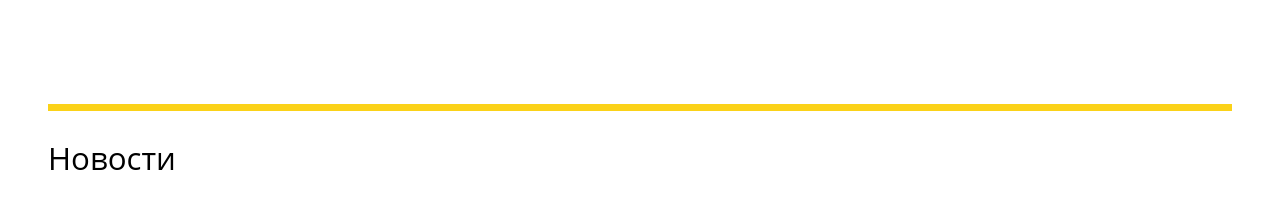
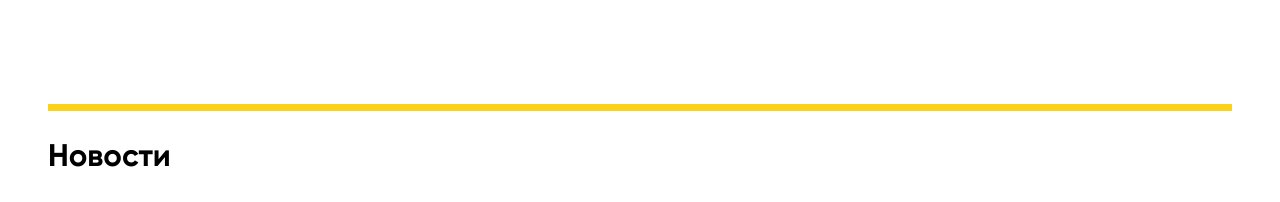
Before and after one commit to shakurovoleg42/eni, a Next.js app: page / in a window 1280 px wide. Shown: the part 3100-3302 px from the top of the page. Built offline with nearby package versions, Linux system fonts and the light colour scheme.

Commit message:
delete pagination slider

```diff
--- a/components/blocks/home/catalog/index.tsx
+++ b/components/blocks/home/catalog/index.tsx
@@ -82,7 +82,6 @@ function Catalog() {
                   alt="Popular Product 1"
                   className="max-w-[277px] max-h-[288px] p-11 border border-[#D4D4D4]"
                 />
-
                 <div className="flex flex-row items-center gap-4">
                   <span className="font-gilroy-bold">15 200,00 ₽</span>
                   <span className="p-2 border border-[#D4D4D4]">20л</span>
@@ -99,7 +98,6 @@ function Catalog() {
                   alt="Popular Product 1"
                   className="max-w-[277px] max-h-[288px] p-11 border border-[#D4D4D4]"
                 />
-
                 <div className="flex flex-row items-center gap-4">
                   <span className="font-gilroy-bold">15 200,00 ₽</span>
                   <span className="p-2 border border-[#D4D4D4]">20л</span>
@@ -116,7 +114,6 @@ function Catalog() {
                   alt="Popular Product 1"
                   className="max-w-[277px] max-h-[288px] p-11 border border-[#D4D4D4]"
                 />
-
                 <div className="flex flex-row items-center gap-4">
                   <span className="font-gilroy-bold">15 200,00 ₽</span>
                   <span className="p-2 border border-[#D4D4D4]">20л</span>
@@ -133,7 +130,6 @@ function Catalog() {
                   alt="Popular Product 1"
                   className="max-w-[277px] max-h-[288px] p-11 border border-[#D4D4D4]"
                 />
-
                 <div className="flex flex-row items-center gap-4">
                   <span className="font-gilroy-bold">15 200,00 ₽</span>
                   <span className="p-2 border border-[#D4D4D4]">20л</span>
@@ -150,7 +146,6 @@ function Catalog() {
                   alt="Popular Product 1"
                   className="max-w-[277px] max-h-[288px] p-11 border border-[#D4D4D4]"
                 />
-
                 <div className="flex flex-row items-center gap-4">
                   <span className="font-gilroy-bold">15 200,00 ₽</span>
                   <span className="p-2 border border-[#D4D4D4]">20л</span>
@@ -167,7 +162,6 @@ function Catalog() {
                   alt="Popular Product 1"
                   className="max-w-[277px] max-h-[288px] p-11 border border-[#D4D4D4]"
                 />
-
                 <div className="flex flex-row items-center gap-4">
                   <span className="font-gilroy-bold">15 200,00 ₽</span>
                   <span className="p-2 border border-[#D4D4D4]">20л</span>
--- a/components/blocks/home/news/index.tsx
+++ b/components/blocks/home/news/index.tsx
@@ -12,7 +12,7 @@ function News() {
       <div className="flex flex-col px-8">
         <span className="w-full h-[2px] border-b-[7px] border-forms"></span>
         <div className="mt-[24px]">
-          <h3 className="text-[31.26px]">Новости</h3>
+          <h3 className="text-[31.26px] font-gilroy-bold">Новости</h3>
         </div>
         <div className="flex justify-center mt-5">
           <Swiper
```
